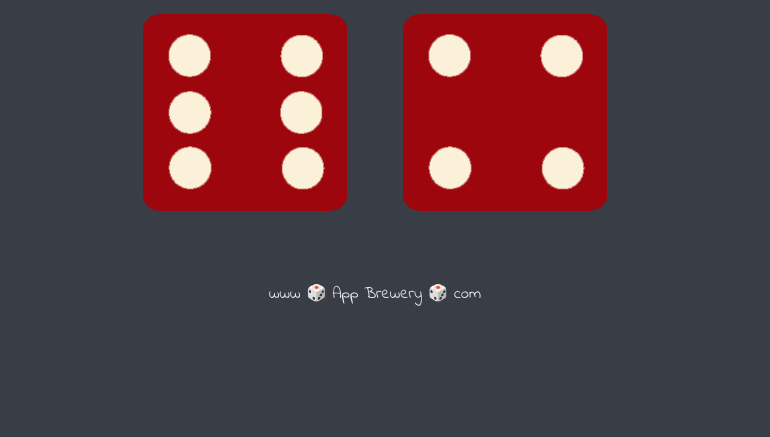
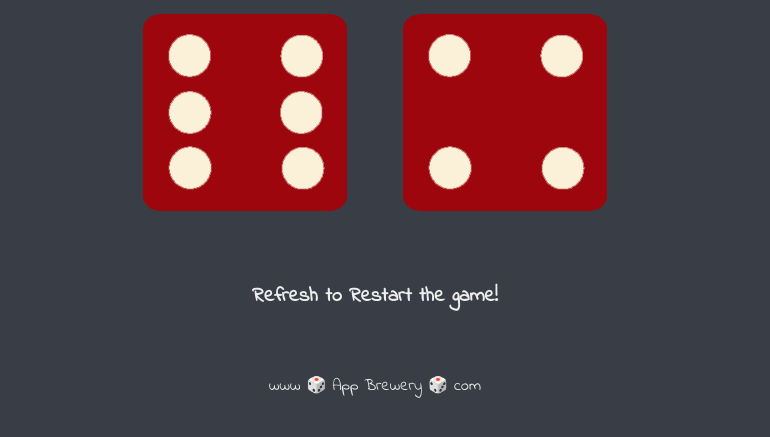
Before and after one commit to SyedFahad11/Dice-Game, a plain HTML site: page index.html in a window 1280 px wide. Shown: the part 321-758 px from the top of the page, without its empty margins (265-1035 px from the left). Drawn offline with Linux system fonts and the light colour scheme.

Commit message:
re-uploaded project done in 2021

```diff
--- a/index.html
+++ b/index.html
@@ -24,6 +24,8 @@
 
     </div>
 
+    <h6 class="refresh">Refresh to Restart the game!</h6>
+
 
   </body>
 
--- a/styles.css
+++ b/styles.css
@@ -39,3 +39,12 @@ footer {
   font-family: 'Indie Flower', cursive;
 
 }
+.refresh{
+  margin-top: 5%;
+  color: #EEEEEE;
+  text-align: center;
+  font-family: 'Indie Flower', cursive;
+  font-size: 20px;
+
+
+}
```
